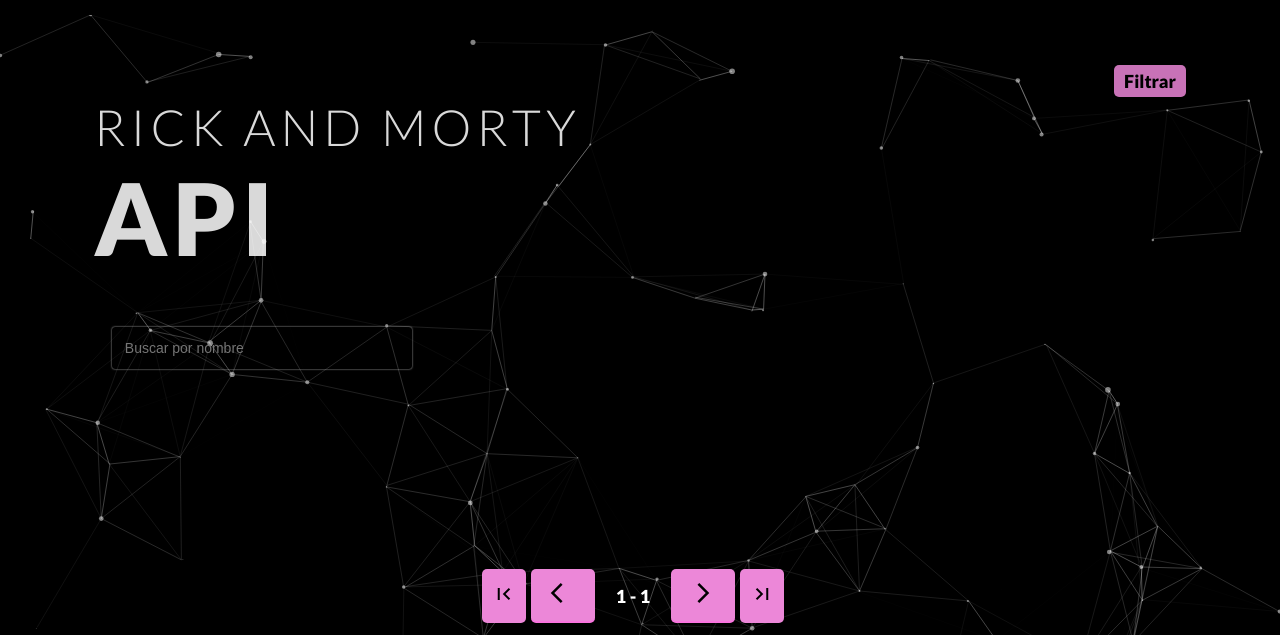
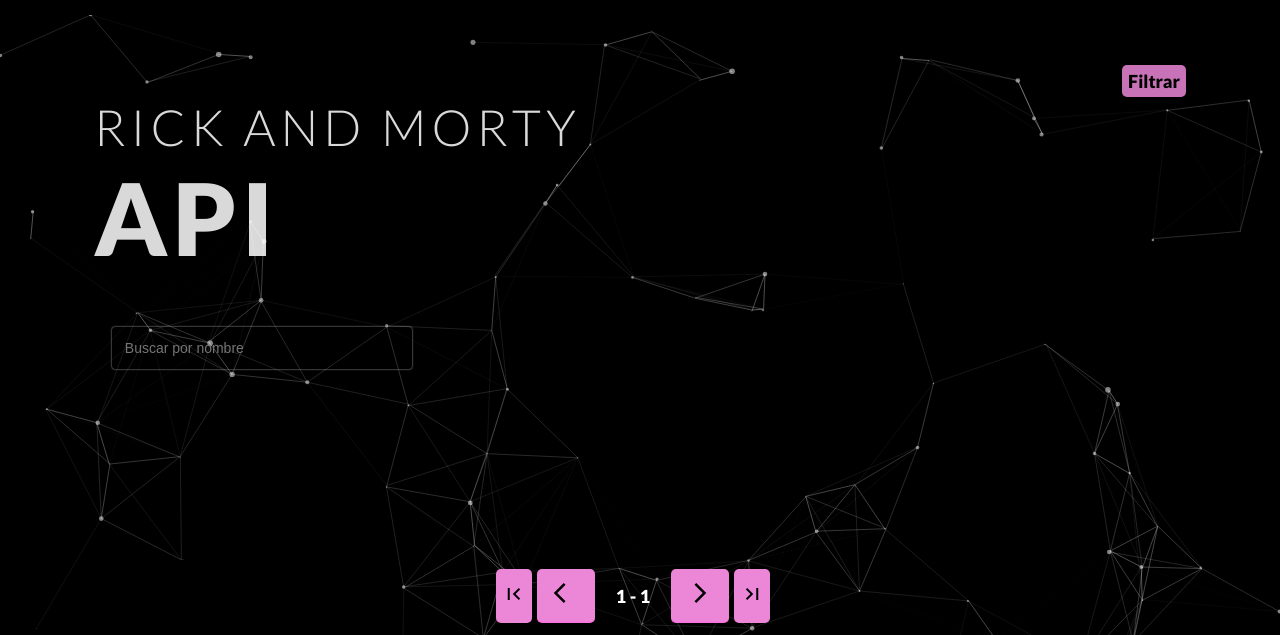
Before and after one commit to MariaVictoriaGomez/rickandmorty, a plain HTML site: page index.html in a window 1280 px wide. Shown: the top 635 px of the page. Drawn offline with nearby package versions, Linux system fonts and the light colour scheme; no server answers; animation ran at ten frames a second.

Commit message:
button style

```diff
--- a/style.css
+++ b/style.css
@@ -242,7 +242,7 @@ body {
 }
 .btn-next,
 .btn-prev {
-  padding: 10px 20px;
+  padding: 1px 17px;
   border-radius: 5px;
   border: none;
   background-color: #ec87d8;
@@ -276,7 +276,7 @@ body {
   box-shadow: 0 2px 4px #fa74df;
 }
 button {
-  padding: 5px 10px;
+  padding: 5px 6px;
   border-radius: 5px;
   border: none;
   background-color: #ec87d8;
```
